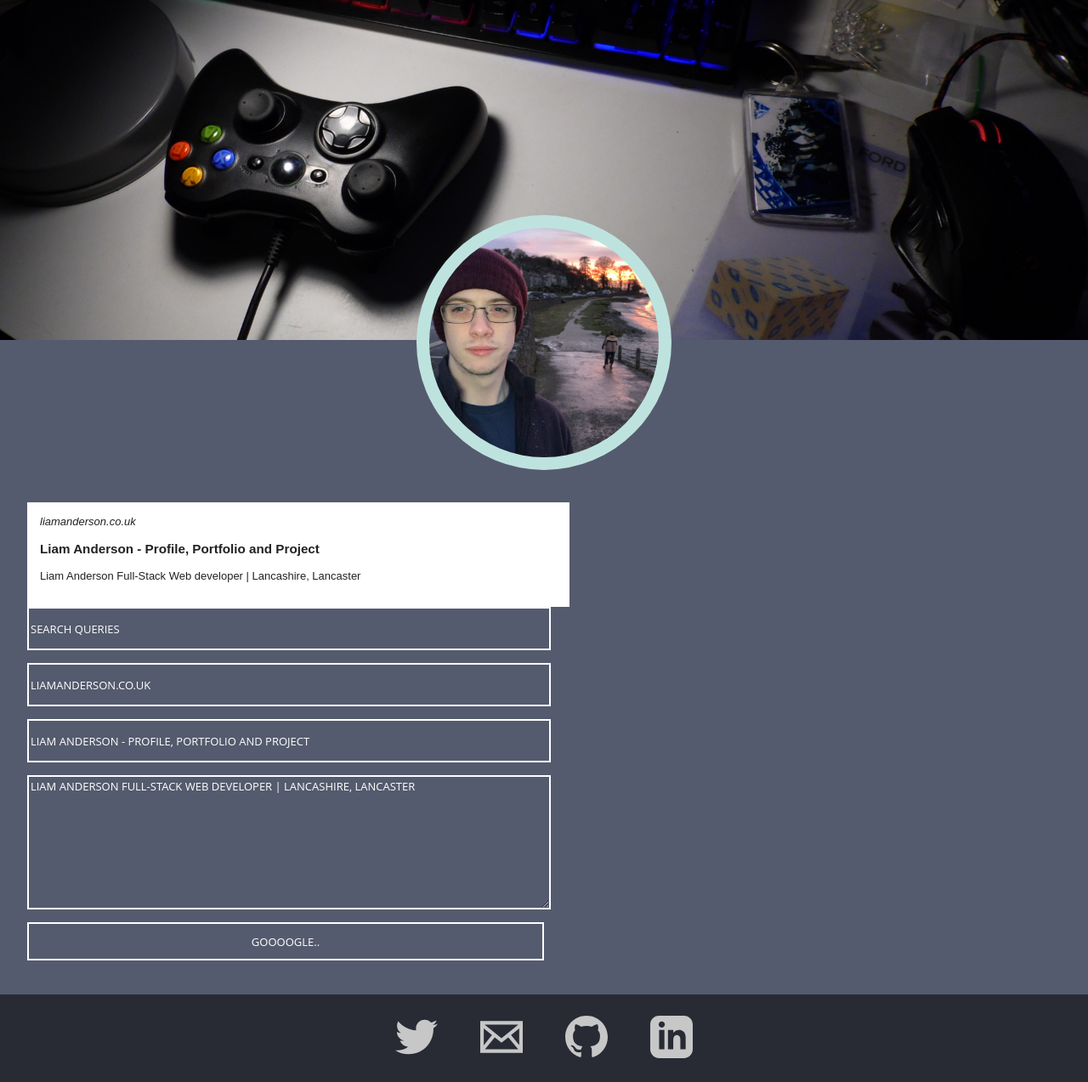
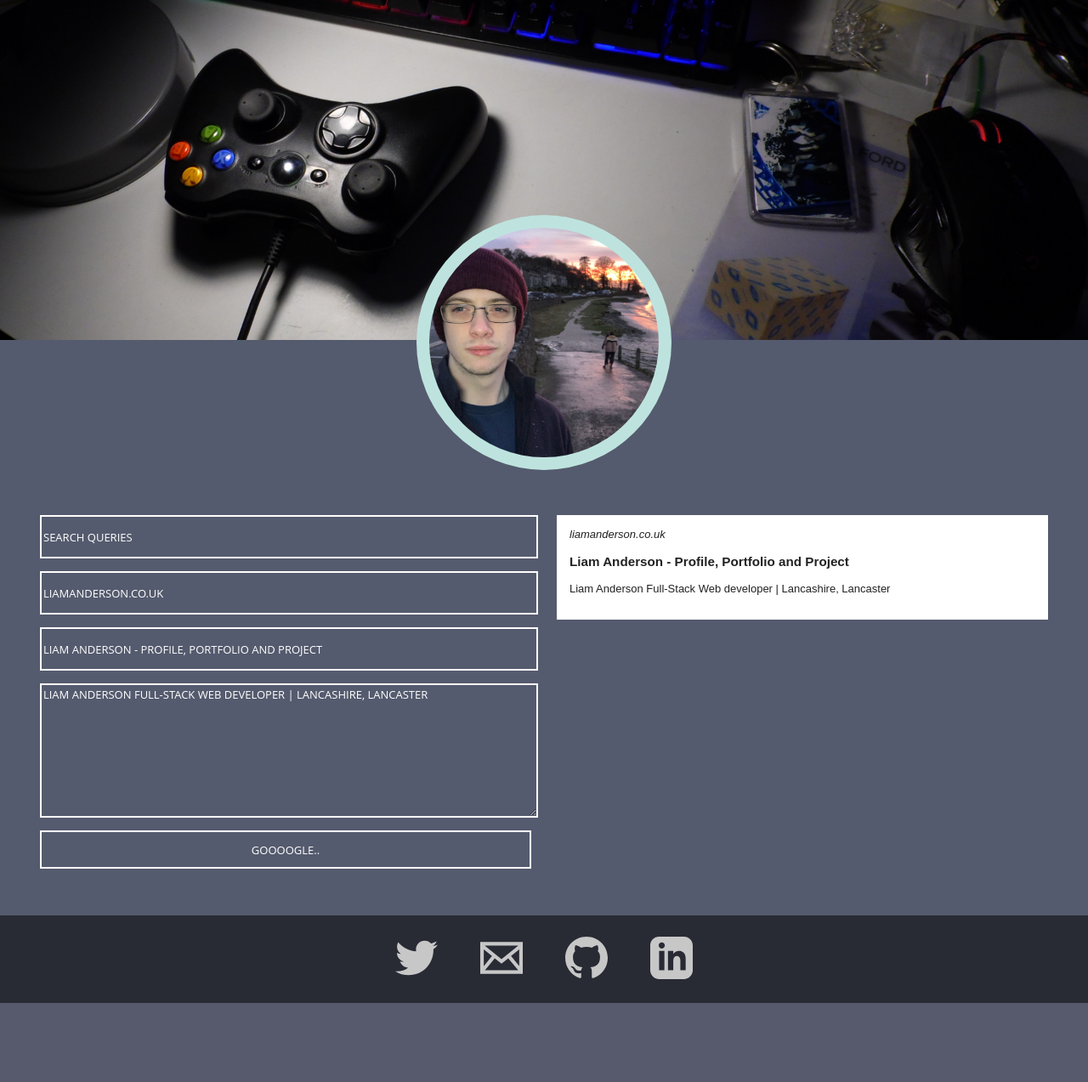
Before and after one commit to IslayAnderson/tools.liamanderson, a PHP site: page /serps in a window 1280 px wide. Shown: the whole page at 85% size. After the commit the page ends 1180 px from the top, so only its background shows below. Run offline with PHP 8.4, Linux system fonts and the light colour scheme.

Commit message:
more styling stuff

```diff
--- a/google-hard.css
+++ b/google-hard.css
@@ -2,16 +2,18 @@
   font-family: arial,sans-serif;
   line-height: 1.2;
   text-align: left;
-  width: 50%;
+  width: calc(50% - 60px);
   float: left;
   background: #fff;
   padding: 15px;
   overflow: hidden;
+  margin: 15px;
 }
 .form {
     display: inline-block;
-    width: 50%;
+    width: calc(50% - 30px);
     float:left;
+    margin:15px;
 }
 .sim input, textarea {
     display: block;
--- a/templates/serps.php
+++ b/templates/serps.php
@@ -4,13 +4,6 @@ $middle = '
 <link href="' . $host . '/google.css" rel="stylesheet">
 <link href="' . $host . '/google-hard.css" rel="stylesheet">
 <div class="row">
-<div class="g">
-<div class="google">
-	<cite>liamanderson.co.uk</cite>
-	<h3>Liam Anderson - Profile, Portfolio and Project</h3>
-	<p class="d">Liam Anderson Full-Stack Web developer | Lancashire, Lancaster</p>
-</div>
-</div>
 <div class="form">
 	<form class="sim" id="sim">
 		<input type="text" id="sq" name="sq" value="Search Queries"></input>
@@ -20,6 +13,13 @@ $middle = '
 		<input type="submit" name="submit" id="submit" value="goooogle.."></input>
 	</form>
 </div>
+<div class="g">
+<div class="google">
+	<cite>liamanderson.co.uk</cite>
+	<h3>Liam Anderson - Profile, Portfolio and Project</h3>
+	<p class="d">Liam Anderson Full-Stack Web developer | Lancashire, Lancaster</p>
+</div>
+</div>
 </div>
 ';
 $bottom = '</div>';
```
